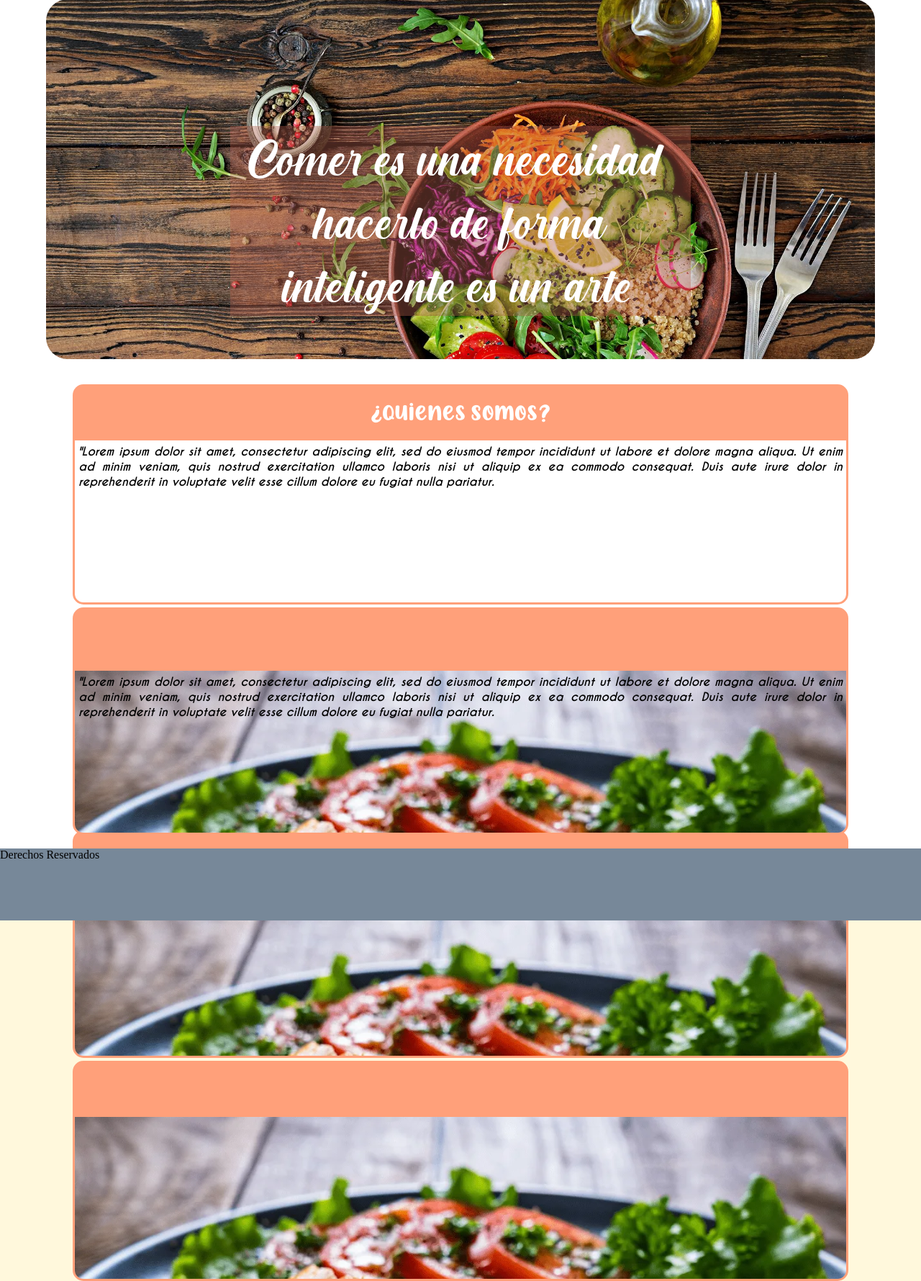
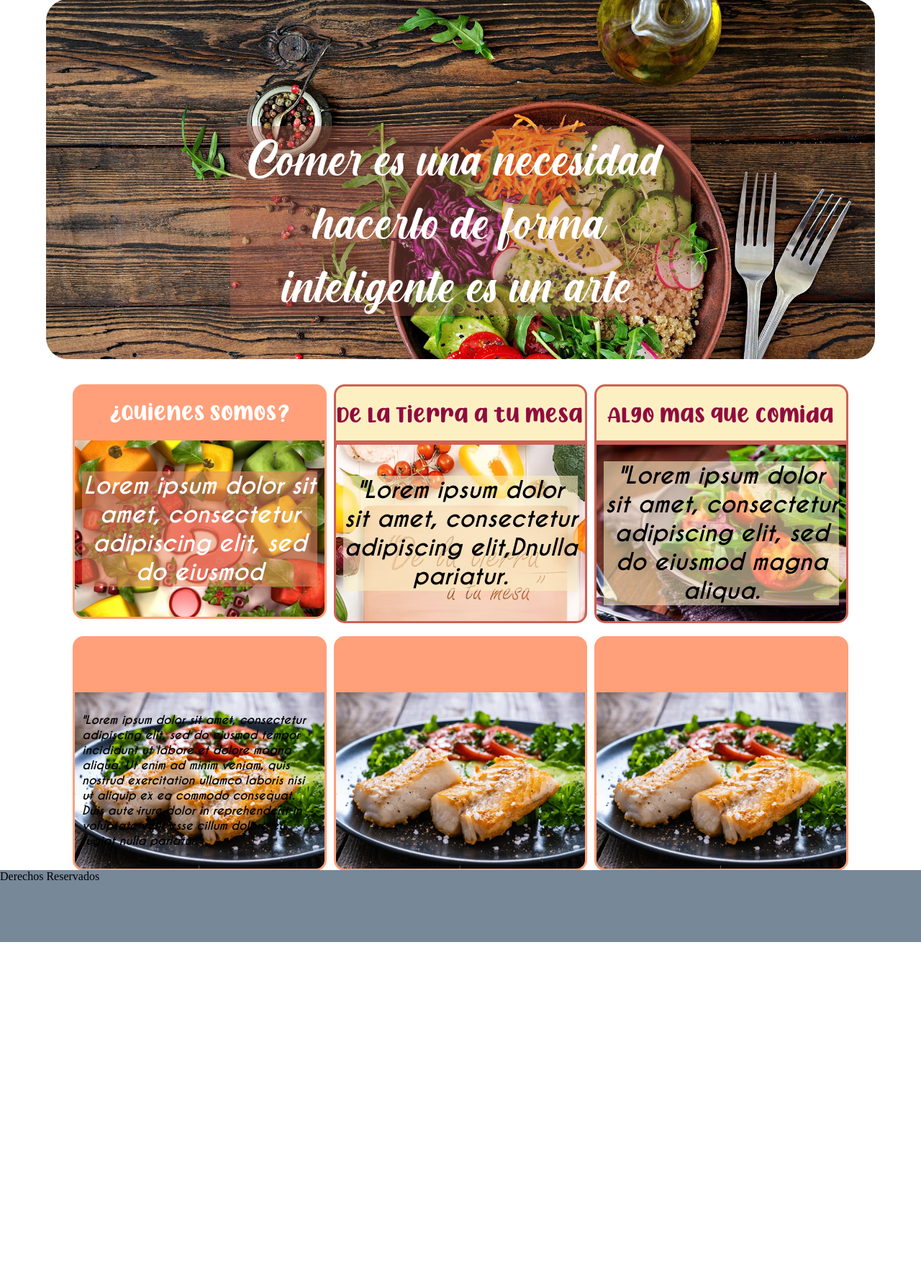
Before and after one commit to Alberto73P/Sanisima, a PHP site: page / in a window 1280 px wide. Shown: the part 101-1881 px from the top of the page at 72% size. After the commit the page ends 1410 px from the top, so only its background shows below. Run offline with PHP 8.4, Linux system fonts and the light colour scheme.

Commit message:
Actualizacion

```diff
--- a/CSS/Estilos.css
+++ b/CSS/Estilos.css
@@ -3,6 +3,11 @@
     padding: 0px;
     margin: 0px;
     height: auto;
+}
+a:link, a:visited, a:active {
+    text-decoration:none;
+    font-family: Handmade;
+    color: black;
 }
 html{
     scroll-behavior: smooth;
@@ -96,7 +101,6 @@
     height: 300px;
     width: 85%;
     display: flex;
-    flex-wrap: wrap;
     justify-content: space-around;
     margin: 10px auto;
 }
@@ -119,7 +123,6 @@
     margin: 5px;
     border-radius: 15px;
 }
-
 .Titulo {
     height: 25%;
     display: flex;
@@ -136,6 +139,7 @@
     padding: 0px;
     margin: 0px 0px;
 }
+
 #Productos .Descripcion{
     height: 75%;
    background-image: url(../img/PlatoRico.jpg);
@@ -146,20 +150,17 @@
     border-bottom-left-radius: 15px;
     border-bottom-right-radius: 15px;
     height: 75%;
+    margin: 0px 0px 0px 0px;
+    display: flex;
+    align-items: center;
+    font-family: Frijol;
+    font-style: italic;
+    padding: 10px 10px;
 }
 /* NOTA : ELiminar etiqueta p de descripcion*/
-.Descripcion > p{
-    height: 100%;
-    margin: 0px 0px 0px 0px;
-    display: flex;
-    text-align: justify;
-    justify-content: center;
-    font-family: Frijol;
-    font-style: italic;
-    padding: 5px 5px;
-}
 
 #Productos{
+    margin-top: 40px ;
     grid-area: Productos;
 }
 
@@ -173,3 +174,89 @@
     margin-top: 20px;
 
 }
+.quienesSomos{
+    background-image: url('../img/QuienesSomos.jpg');
+    background-size: cover;
+    background-repeat: no-repeat;
+}
+#Delatierra{
+    background-image:url('../img/dltmIndex.png');
+    background-size: cover;
+    background-repeat: no-repeat;
+    border: 3px solid #CD6155;
+    border-bottom-left-radius: 15px;
+    border-bottom-right-radius: 15px;
+    height: 75%;
+    margin: 0px 0px 0px 0px;
+    display: flex;
+    align-items: center;
+    font-family: Frijol;
+    font-style: italic;
+    padding: 10px 10px;
+
+
+}
+#tituloDelatierra{
+    background-color:rgb(252, 240, 195);
+    border: 3px solid #CD6155;
+}
+#Delatierra > p{
+    display: flex;
+    align-items: center;
+    justify-content: center;
+    text-align: center;
+    vertical-align: middle;
+    font-family: Frijol;
+    color: #FFFFFF;
+    font-size: 2em;
+    background-color: rgba(252, 240, 195, 0.575);
+    color: black;
+}
+#tituloDelatierra > p{
+    color: #900C3F;
+}
+.quienesSomos > p{
+    display: flex;
+    align-items: center;
+    justify-content: center;
+    text-align: center;
+    vertical-align: middle;
+    font-family: Frijol;
+    color: #FFFFFF;
+    font-size: 2em;
+    background-color: rgba(233, 136, 98, 0.575);
+}
+#tituloalgomas{
+    background-color:rgb(252, 240, 195);
+    border: 3px solid #CD6155;
+}
+#tituloalgomas > p{
+    color: #900C3F;
+}
+#algomas{
+    background-image:url('../img/Ensalda1.jpg');
+    background-size: cover;
+    background-repeat: no-repeat;
+    border: 3px solid #CD6155;
+    border-bottom-left-radius: 15px;
+    border-bottom-right-radius: 15px;
+    height: 75%;
+    margin: 0px 0px 0px 0px;
+    display: flex;
+    align-items: center;
+    font-family: Frijol;
+    font-style: italic;
+    padding: 10px 10px;
+}
+#algomas > p{
+    display: flex;
+    align-items: center;
+    justify-content: center;
+    text-align: center;
+    vertical-align: middle;
+    font-family: Frijol;
+    color: #FFFFFF;
+    font-size: 2em;
+    background-color: rgba(252, 240, 195, 0.575);
+    color: black;
+}
--- a/Index.html
+++ b/Index.html
@@ -4,7 +4,7 @@
     <meta charset="UTF-8">
     <meta http-equiv="X-UA-Compatible" content="IE=edge">
     <meta name="viewport" content="width=device-width, initial-scale=1.0">
-    <title>Document</title>
+    <title>Sanisima</title>
     <link rel="stylesheet" href="CSS/Estilos.css" type="text/css">
     <link rel="stylesheet" href="CSS/Fuentes.css" type="text/css">
 </head>
@@ -16,46 +16,31 @@
                 <p>Sanisima</p>
             </div>
             <div id="Paginas">
-                <div class="navegador"><p>Inicio</p> </div>
-                <div class="navegador"><p>Conocenos</p></div>
-                <div class="navegador"><p>Productos</p></div>
+                <div class="navegador"><a href="Index.html"><p>Inicio</p></a></div>
+                <div class="navegador"><a href=""><p>Conocenos</p></a></div>
+                <div class="navegador"><a href=""><p>Productos</p></a></div>
                 <!-- #region<div class="navegador izq"> Organigrama </div> -->
-                <div class="navegador izq"><p>Contactanos</p></div>
+                <div class="navegador izq"><a href="Paginas/Contacto.html"><p>Contactanos</p></a></div>
             </div>
         </div>
         <div id="Inicio"><p>Comer es una necesidad, hacerlo de forma inteligente es un arte.</p> </div>
         <div id="Conocenos" class="Contenedor">
             <div class="promo">
                 <div class="Titulo"><p>¿Quienes Somos?</p></div>
-                <div class="Descripcion">
-                    <p>
-                    "Lorem ipsum dolor sit amet, consectetur adipiscing elit, sed do eiusmod
-                    tempor incididunt ut labore et dolore magna aliqua. Ut enim ad minim veniam, quis nostrud exercitation
-                    ullamco laboris nisi ut aliquip ex ea commodo consequat. Duis aute irure dolor in reprehenderit in
-                    voluptate velit esse cillum dolore eu fugiat nulla pariatur.
-                    </p>
+                <div class="Descripcion quienesSomos">
+                    <p>Lorem ipsum dolor sit amet, consectetur adipiscing elit, sed do eiusmod</p>
                 </div>
             </div>
             <div class="promo">
-                <div class="Titulo"><p>De la Tierra a tu mesa</p></div>
-                <div class="Descripcion">
-                    <p>
-                    "Lorem ipsum dolor sit amet, consectetur adipiscing elit, sed do eiusmod
-                    tempor incididunt ut labore et dolore magna aliqua. Ut enim ad minim veniam, quis nostrud exercitation
-                    ullamco laboris nisi ut aliquip ex ea commodo consequat. Duis aute irure dolor in reprehenderit in
-                    voluptate velit esse cillum dolore eu fugiat nulla pariatur.
-                    </p>
+                <div class="Titulo" id="tituloDelatierra"><p>De la Tierra a tu mesa</p></div>
+                <div class="Descripcion" id="Delatierra">
+                    <p>"Lorem ipsum dolor sit amet, consectetur adipiscing elit,Dnulla pariatur.</p>
                 </div>
             </div>
             <div class="promo">
-                <div class="Titulo"><p>Algo mas que comida</p></div>
-                <div class="Descripcion">
-                    <p>
-                        "Lorem ipsum dolor sit amet, consectetur adipiscing elit, sed do eiusmod
-                        tempor incididunt ut labore et dolore magna aliqua. Ut enim ad minim veniam, quis nostrud exercitation
-                        ullamco laboris nisi ut aliquip ex ea commodo consequat. Duis aute irure dolor in reprehenderit in
-                        voluptate velit esse cillum dolore eu fugiat nulla pariatur.
-                    </p>
+                <div class="Titulo" id="tituloalgomas"><p>Algo mas que comida</p></div>
+                <div class="Descripcion" id="algomas">
+                      <p>"Lorem ipsum dolor sit amet, consectetur adipiscing elit, sed do eiusmod  magna aliqua.</p>
                 </div>
             </div>
         </div>
@@ -63,12 +48,10 @@
             <div class="promo">
                 <div class="Titulo"></div>
                 <div class="Descripcion">
-                    <p>
                         "Lorem ipsum dolor sit amet, consectetur adipiscing elit, sed do eiusmod
                         tempor incididunt ut labore et dolore magna aliqua. Ut enim ad minim veniam, quis nostrud exercitation
                         ullamco laboris nisi ut aliquip ex ea commodo consequat. Duis aute irure dolor in reprehenderit in
                         voluptate velit esse cillum dolore eu fugiat nulla pariatur.
-                    </p>
                 </div>
             </div>
             <div class="promo">
```
Also changed, not shown: img/QuienesSomos.jpg (added), img/dltmIndex.png (added), img/dtmInicio.png (added), img/dtmResponsive.png (added).
